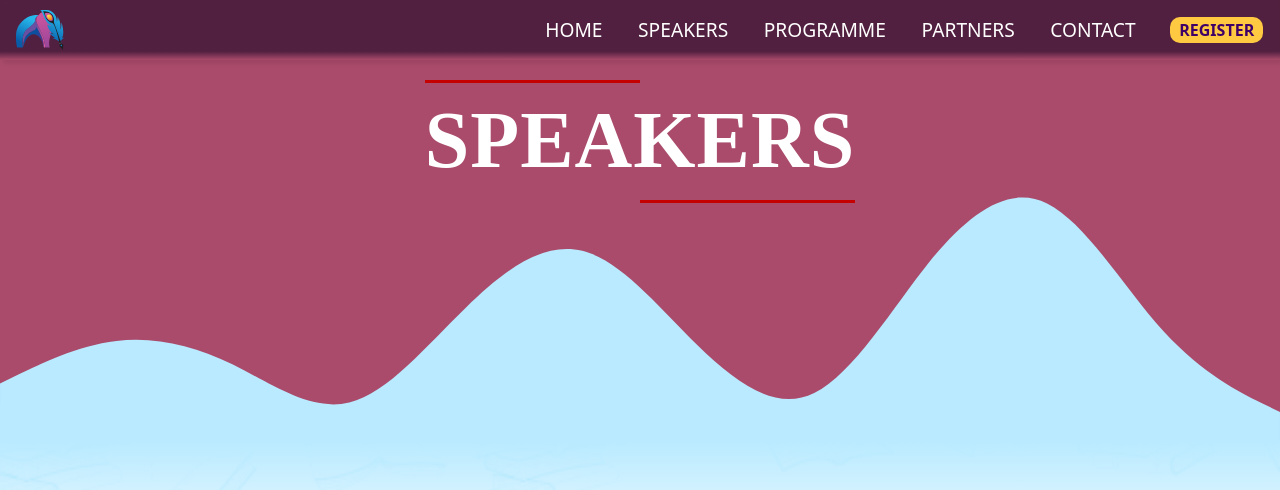
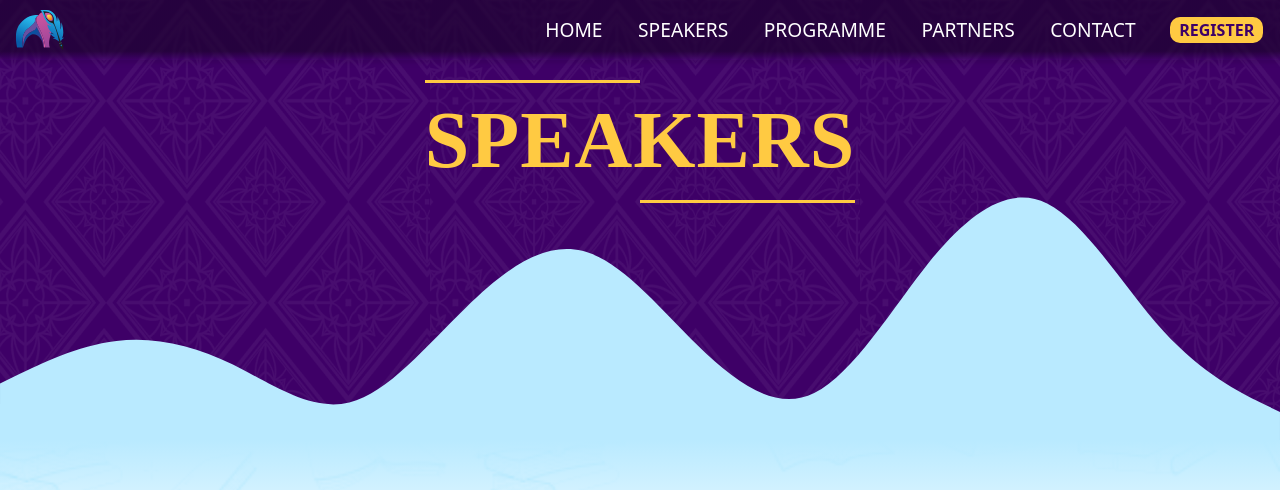
Before and after one commit to mehul1409/DuLitFest, a React (Vite) app: page /speakers in a window 1280 px wide. Shown: the top 490 px of the page. Built offline with nearby package versions, Linux system fonts and the light colour scheme.

Commit message:
added background

```diff
--- a/src/Components/PageHeader/PageHeader.jsx
+++ b/src/Components/PageHeader/PageHeader.jsx
@@ -3,10 +3,10 @@ import { motion } from "framer-motion";
 
 const PageHeader = (props) => {
   return (
-    <div className="wave-header" style={{ backgroundColor: props.bgColor }}>
+    <div className="wave-header" >
       <svg
         className="absolute bottom-0 left-0"
-        style={{ backgroundColor: props.bgColor }}
+        // style={{ backgroundColor: props.bgColor }}
         xmlns="http://www.w3.org/2000/svg"
         viewBox="0 0 1440 320"
       >
@@ -17,11 +17,11 @@ const PageHeader = (props) => {
         ></path>
       </svg>
       <motion.div
-      initial={{ opacity: 0 }}
-      whileInView={{ opacity: 1 }}
-      transition={{ duration: 1.5, delay: 0.3 }}
-      viewport={{ once: true }}
-      className="HeadingOfPage">
+        initial={{ opacity: 0 }}
+        whileInView={{ opacity: 1 }}
+        transition={{ duration: 1.5, delay: 0.3 }}
+        viewport={{ once: true }}
+        className="HeadingOfPage">
         <h1 style={{ textColor: props.textColor }}>{props.heading}</h1>
       </motion.div>
     </div>
--- a/src/Components/PageHeader/PageHeader.scss
+++ b/src/Components/PageHeader/PageHeader.scss
@@ -6,15 +6,21 @@
   display: flex;
   justify-content: center;
   align-items: flex-start;
+  background: #3E0067 url('../../Pages/Home/homebackg.png');
+
 }
+
 .wave-header .HeadingOfPage h1 {
   font-size: 5em;
-  color: #fff;
+  // color: #fff;
   font-family: "raleway";
   font-weight: 700;
   margin-bottom: 8rem;
   margin-top: 5rem;
+  color: #FFCA42;
+  font-family: Playfair Display SC;
 }
+
 // svg {
 //   position: absolute;
 //   bottom: 0;
@@ -32,9 +38,11 @@
   white-space: nowrap;
   padding-bottom: 13px;
   position: relative;
+
 }
+
 .HeadingOfPage h1:before {
-  background-color: #c50000;
+  background-color: #FFCA42;
   content: "";
   display: block;
   height: 3px;
@@ -43,8 +51,9 @@
   left: 0;
   margin-bottom: 5px;
 }
+
 .HeadingOfPage h1:after {
-  background-color: #c50000;
+  background-color: #FFCA42;
   content: "";
   display: block;
   position: absolute;
@@ -59,15 +68,17 @@
   .wave-header .HeadingOfPage h1 {
     font-size: 2.8em;
   }
+
   .wave-header {
     min-height: 30vh;
     width: 100%;
-    background: #f625fb;
+    background: #3E0067 url('../../Pages/Home/homebackg.png');
     position: relative;
     display: flex;
     justify-content: center;
     align-items: center;
   }
+
   .wave-header h1 {
     font-size: 4em;
     color: #fff;
--- a/src/Pages/Speakers/Speakers.scss
+++ b/src/Pages/Speakers/Speakers.scss
@@ -2,7 +2,7 @@
   // background: hsl(11, 21%, 64%);
   // background-image: radial-gradient(50% 50% at 50% 50%, #FFF 0%, #B9EAFF 100%), url('./Books.png');
   // background: #B9EAFF url('./Books.png') center/contain repeat;
-  background: linear-gradient(rgba(185, 234, 255, 1) 0%, rgba(185, 234, 255, 0.5) 2%, rgba(185, 234, 255, 0.5) 98%, rgba(185, 234, 255, 1) 100%),
+  background: linear-gradient(rgba(185, 234, 255, 1) 0%, rgba(185, 234, 255, 0.5) 2%, rgba(185, 234, 255, 0.1) 5%, rgba(185, 234, 255, 0.1) 50%, rgba(185, 234, 255, 0.5) 98%, rgba(185, 234, 255, 1) 100%),
     url('./Books.png') center/contain repeat;
   padding: 6rem 1rem 0rem 1rem;
 }
```
Also changed, not shown: src/Pages/Programme/speaker-bg.jpg (added).
